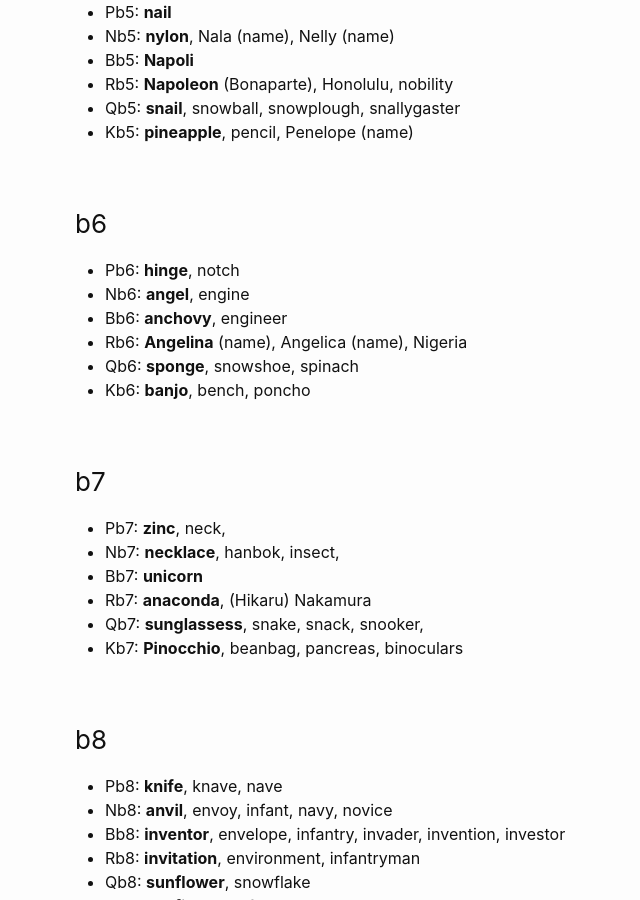
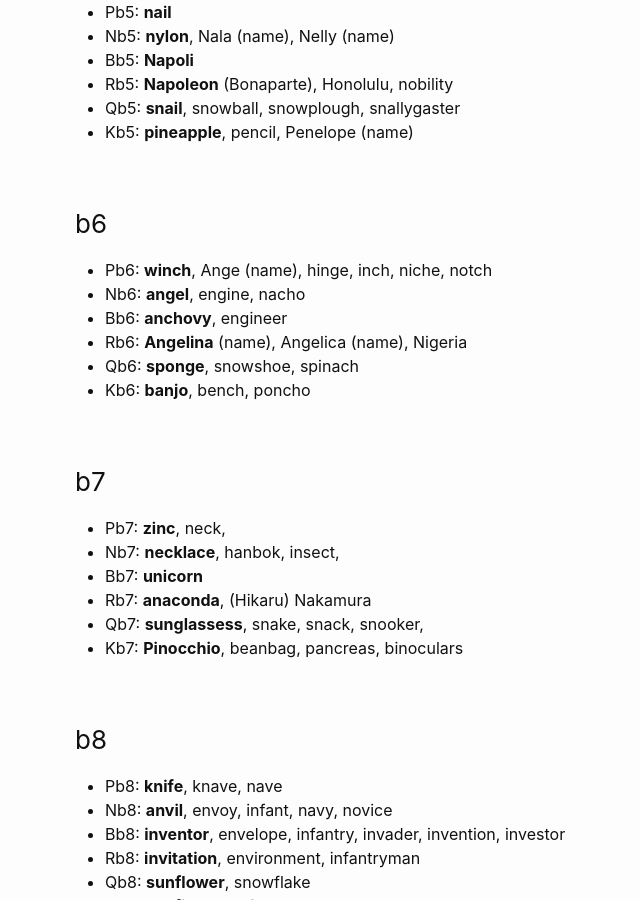
Before and after one commit to liontailedmacaque/liontailedmacaque.github.io, a Jekyll site: the page built from chessmemorypalace/picturewords.md, in a window 1280 px wide and 900 px high, scrolled down 3632 px. Shown: the whole window, without its empty margins (195-835 px from the left). Built offline with Jekyll 4.4.1, drawn with Linux system fonts in a browser that asks for light colours.

Commit message:
Update picturewords.md

```diff
--- a/chessmemorypalace/picturewords.md
+++ b/chessmemorypalace/picturewords.md
@@ -172,8 +172,8 @@
 ### b6
 
 
-- Pb6: **hinge**, notch
-- Nb6: **angel**, engine
+- Pb6: **winch**, Ange (name), hinge, inch, niche, notch
+- Nb6: **angel**, engine, nacho
 - Bb6: **anchovy**, engineer
 - Rb6: **Angelina** (name), Angelica (name), Nigeria
 - Qb6: **sponge**, snowshoe, spinach
```
